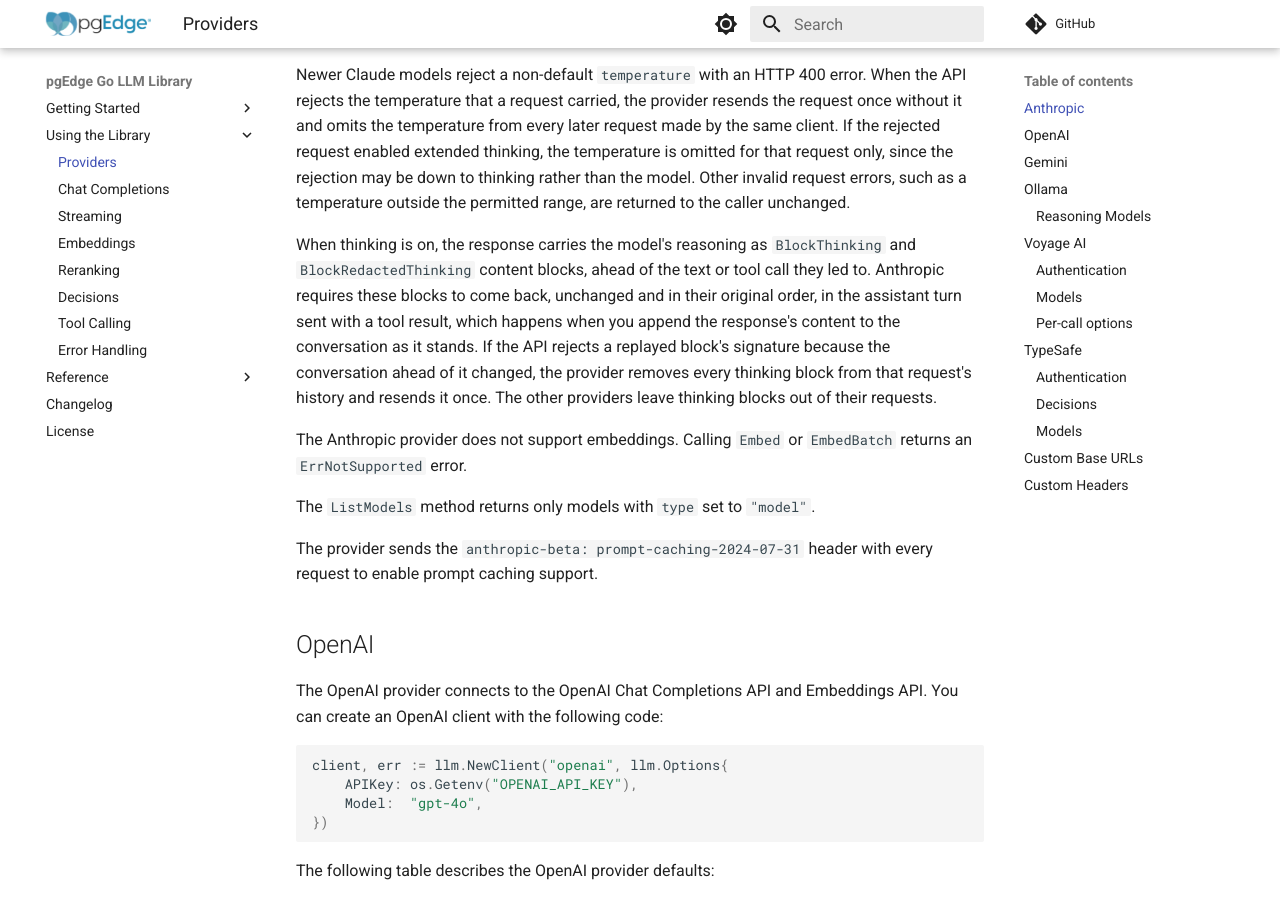
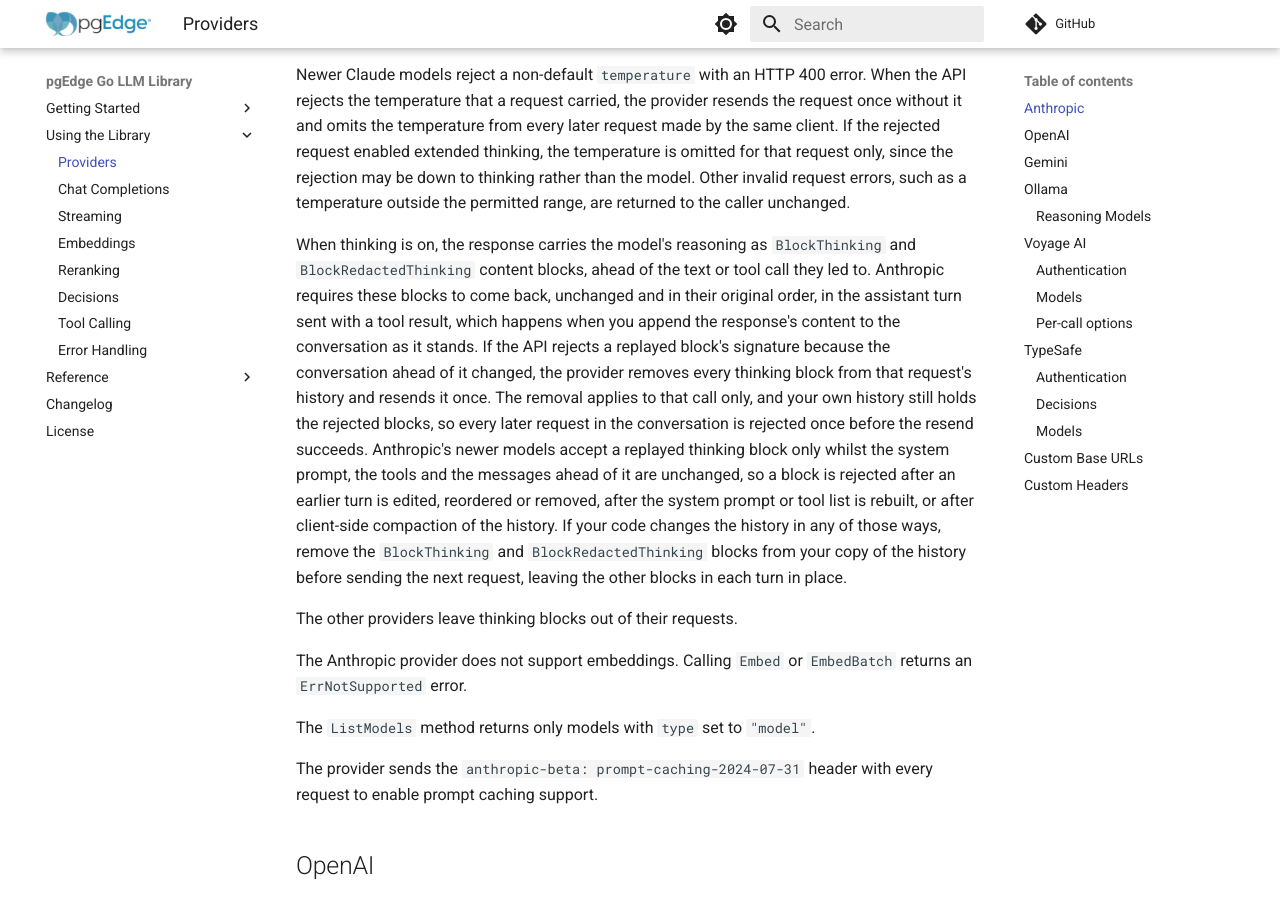
Before and after one commit to pgEdge/pgedge-go-llm-lib, an MkDocs documentation site: the page built from docs/providers.md, in a window 1280 px wide and 900 px high, scrolled down 1004 px. Built offline with MkDocs 1.6.1 and Material for MkDocs 9.7.7, drawn with Linux system fonts in a browser that asks for light colours; comment, search, counter and statistics services are not loaded.

Commit message:
docs(providers): tell callers to drop stale thinking blocks
The provider strips thinking blocks after a signature rejection for that
call only, so a history that still holds them is rejected once on every
later turn. Say when Anthropic rejects a replayed block, per its
troubleshooting guide, and that callers who change their history in
those ways should remove the thinking blocks from it.

```diff
--- a/docs/providers.md
+++ b/docs/providers.md
@@ -57,6 +57,19 @@ you append the response's content to the conversation as it
 stands. If the API rejects a replayed block's signature because
 the conversation ahead of it changed, the provider removes every
 thinking block from that request's history and resends it once.
+The removal applies to that call only, and your own history
+still holds the rejected blocks, so every later request in the
+conversation is rejected once before the resend succeeds.
+Anthropic's newer models accept a replayed thinking block only
+whilst the system prompt, the tools and the messages ahead of it
+are unchanged, so a block is rejected after an earlier turn is
+edited, reordered or removed, after the system prompt or tool
+list is rebuilt, or after client-side compaction of the history.
+If your code changes the history in any of those ways, remove the
+`BlockThinking` and `BlockRedactedThinking` blocks from your copy
+of the history before sending the next request, leaving the other
+blocks in each turn in place.
+
 The other providers leave thinking blocks out of their requests.
 
 The Anthropic provider does not support embeddings. Calling
```
